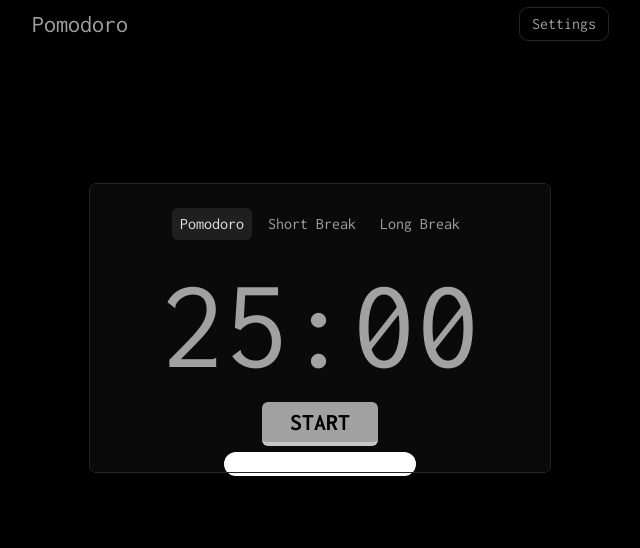
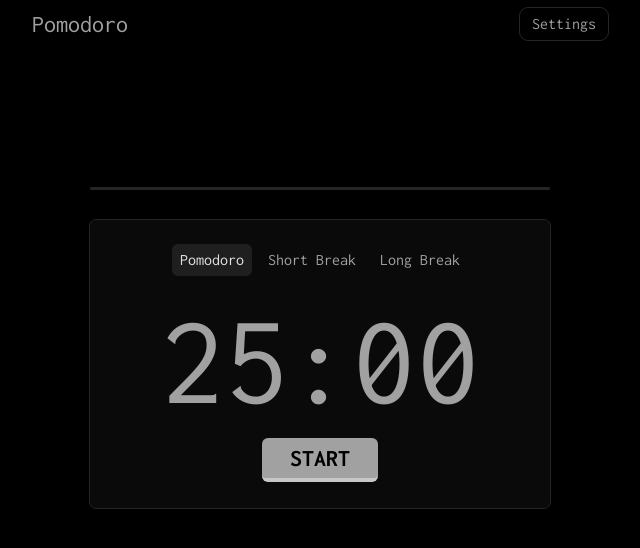
Before and after one commit to notprjwl/pomodoro, a React (Vite) app: page / in a window 1280 px wide. Shown: the top 548 px of the page, without its empty margins (320-960 px from the left). Built offline with nearby package versions, Linux system fonts and the light colour scheme.

Commit message:
Update Timer.jsx
- added progress bar

```diff
--- a/src/components/Timer.jsx
+++ b/src/components/Timer.jsx
@@ -14,15 +14,23 @@ const Timer = () => {
     switch (selectedOption) {
       case "Pomodoro":
         setTime(pomodoro * 60);
+        setButtonText("START");
+
         break;
       case "Short Break":
         setTime(shortBreak * 60);
+        setButtonText("START");
+
         break;
       case "Long Break":
         setTime(longBreak * 60);
+        setButtonText("START");
+
         break;
       default:
         setTime(pomodoro * 60);
+        setButtonText("START");
+
         break;
     }
   }, [pomodoro, shortBreak, longBreak, selectedOption]);
@@ -58,18 +66,22 @@ const Timer = () => {
   };
 
   //progress bar
-  const progressBarWidth = 200;
-
   const progressBarFillStyle = {
-    width: `${(time / (selectedOption === "Pomodoro" ? pomodoro * 60 : selectedOption === "Short Break" ? shortBreak * 60 : longBreak * 60)) * 100}%`,
-    background: "#ffffff",
+    width: `${(1- time / (selectedOption === "Pomodoro" ? pomodoro * 60 : selectedOption === "Short Break" ? shortBreak * 60 : longBreak * 60)) * 100}%`,
+    background: "#e1e1e1",
     height: "100%",
     borderRadius: "inherit",
+    transition: 'width 1s linear'
   };
 
   return (
     <div className='text-text max-w-[500px] mx-auto p-5 font-inconsolata'>
-      <div className='container bg-componentsbg outline outline-1 outline-outline p-5 mx-auto mt-[7rem] h-[18rem] rounded-md'>
+      <div className='flex items-center justify-center mx-auto h-10 mt-[6rem]'>
+        <div className='w-[39rem] bg-outline h-[3px] rounded-full overflow-hidden'>
+          <div style={progressBarFillStyle}></div>
+        </div>
+      </div>
+      <div className='container bg-componentsbg outline outline-1 outline-outline p-5 mt-3 mx-auto h-[18rem] rounded-md'>
         <div className='flex items-center justify-center h-10 gap-2'>
           <div className='active:mt-2 transition-all duration-100 ease-in-out'>
             <button
@@ -109,12 +121,8 @@ const Timer = () => {
             {buttonText}
           </button>
         </div>
-        <div className='flex items-center justify-center mx-auto h-10'>
-          <div className="w-48 bg-gray-400 h-6 rounded-full overflow-hidden">
-            <div style={progressBarFillStyle}></div>
-          </div>
-        </div>
       </div>
+
     </div>
   );
 };
```
